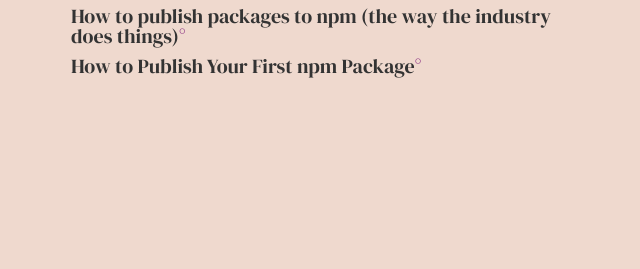
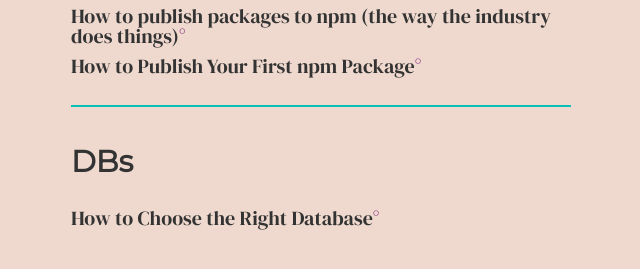
Before and after one commit to donhamiltoniii/articles-resources-tois, a Gatsby site: page / in a window 1280 px wide. Shown: the part 751-1020 px from the top of the page, without its empty margins (319-959 px from the left). Before the commit the page ends 926 px from the top, so only its background shows below. Built offline with nearby package versions, Linux system fonts and the light colour scheme; Gatsby itself is replaced by a stand-in of ours.

Commit message:
Add DB section

```diff
--- a/content/index.md
+++ b/content/index.md
@@ -28,3 +28,9 @@
 
 - [How to publish packages to npm (the way the industry does things)](https://zellwk.com/blog/publish-to-npm/)
 - [How to Publish Your First npm Package](https://medium.com/@bretcameron/how-to-publish-your-first-npm-package-b224296fc57b)
+
+---
+
+## DBs
+
+- [How to Choose the Right Database](https://towardsdatascience.com/how-to-choose-the-right-database-afcf95541741)
```
